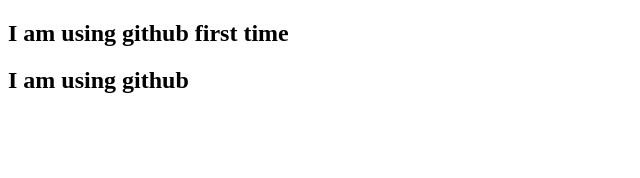
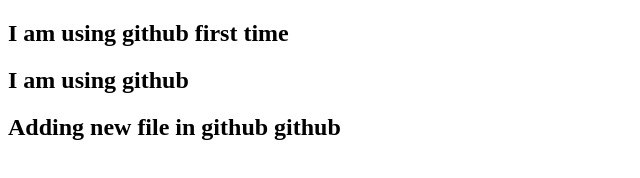
Before and after one commit to Billah2020/asr-my-site, a plain HTML site: page index.html in a window 1280 px wide. Shown: the whole page, without its empty margins (0-640 px from the left). Drawn offline with Linux system fonts and the light colour scheme.

Commit message:
ok right

```diff
--- a/index.html
+++ b/index.html
@@ -11,6 +11,8 @@
 
     <h2>I am using github first time</h2>
     <h2>I am using github</h2>
+    <h2>Adding new file in github github</h2>
+
 </body>
 
 </html>
```
